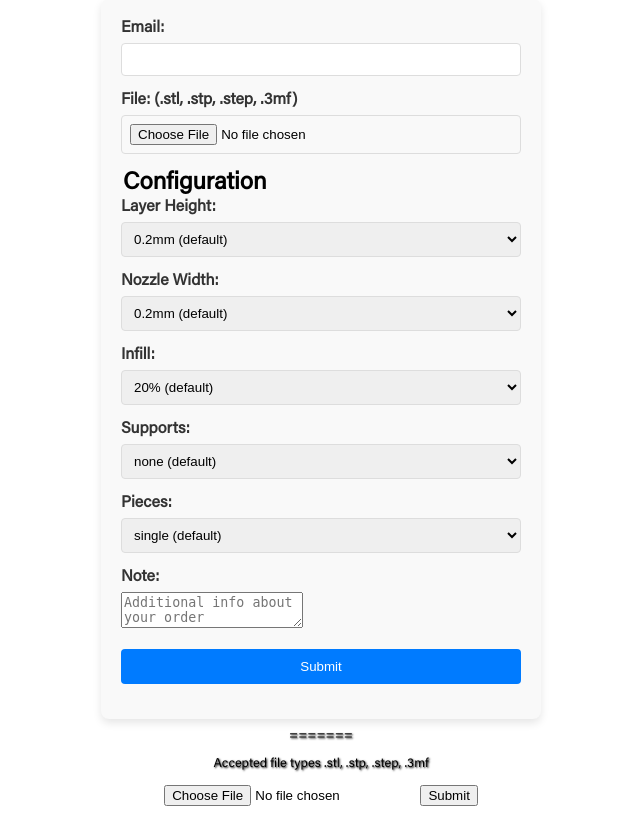
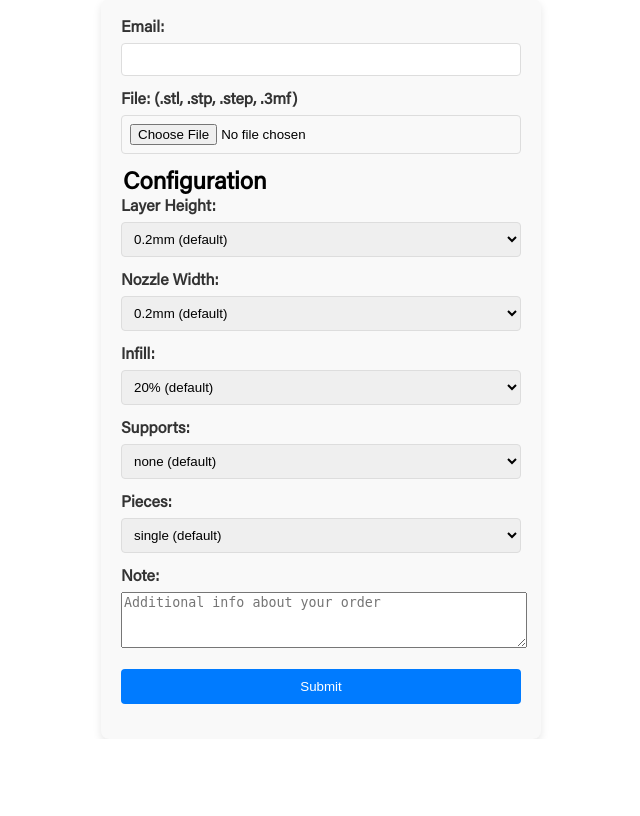
Before and after one commit to Monarch-Capstone-Parqe/CapstoneParqe, a Flask app: page / in a window 1280 px wide. Shown: the part 432-1248 px from the top of the page, without its empty margins (319-959 px from the left). After the commit the page ends 1171 px from the top, so only its background shows below. Run offline with Flask 3, Linux system fonts and the light colour scheme; parts of the project's set-up code (start-up, migrations or seed data) failed here and were passed over.

Commit message:
fixed note box width, removed old form elements on page, commented out js function to to avoid confusion as it is not currenlty in use

```diff
--- a/static/style.css
+++ b/static/style.css
@@ -114,7 +114,7 @@ body {
   background-color: #0056b3;
 }
 
-.note {
+.order-form .form-group #note {
   width: 100%;
   height: 50px;
 }
--- a/static/user.js
+++ b/static/user.js
@@ -77,24 +77,24 @@ function showFileInfo(fileInput) {
 }
 
 // notifies the user of web api of status of their file upload in the html form
-function displayUploadStatus(status) {
-  const statusMessageContainer = document.querySelector(".status-message-container");
-  statusMessageContainer.innerHTML = '';
-  document.querySelector(".upload-form").reset();
+// function displayUploadStatus(status) {
+//   const statusMessageContainer = document.querySelector(".status-message-container");
+//   statusMessageContainer.innerHTML = '';
+//   document.querySelector(".upload-form").reset();
 
-  if (status === "success") {
-    insertGoogleIcon(statusMessageContainer, "check", "lime");
-  } else if (status === "failure"){
-    insertGoogleIcon(statusMessageContainer, "close", "red");
-  } else {
-    insertGoogleIcon(statusMessageContainer, "question_mark", "yellow");
-  }
+//   if (status === "success") {
+//     insertGoogleIcon(statusMessageContainer, "check", "lime");
+//   } else if (status === "failure"){
+//     insertGoogleIcon(statusMessageContainer, "close", "red");
+//   } else {
+//     insertGoogleIcon(statusMessageContainer, "question_mark", "yellow");
+//   }
 
-  // status after a given amount of milliseconds
-  setTimeout(function() {
-    statusMessageContainer.innerHTML = '';
-  }, 2000);
-}
+//   // status after a given amount of milliseconds
+//   setTimeout(function() {
+//     statusMessageContainer.innerHTML = '';
+//   }, 2000);
+// }
 
 // inserts a google icon into an element. Input parameters for element, icon name, and desired color
 function insertGoogleIcon(element, iconName, color) {
--- a/templates/user/index.html
+++ b/templates/user/index.html
@@ -92,21 +92,6 @@
       <input type="submit" id="submit-button" value="Submit" />
     </div>
   </form>
-
-  <div class="status-message-container">
-    <span class="status-message" style="display: none"></span>
-=======
-  <div class="upload-box">
-    <p class="upload-instructions">Accepted file types .stl, .stp, .step, .3mf</p>
-    <form class="upload-form">
-      <input type="file" accept=".stl, .stp, .step, .3mf" class="file-input" />
-      <input type="submit" class="submit-button" />
-    </form>
-    <div class="status-message-container">
-      <span class="status-message" style="display: none"></span>
-    </div>
-
-  </div>
 </main>
 
 {% endblock %}
```
